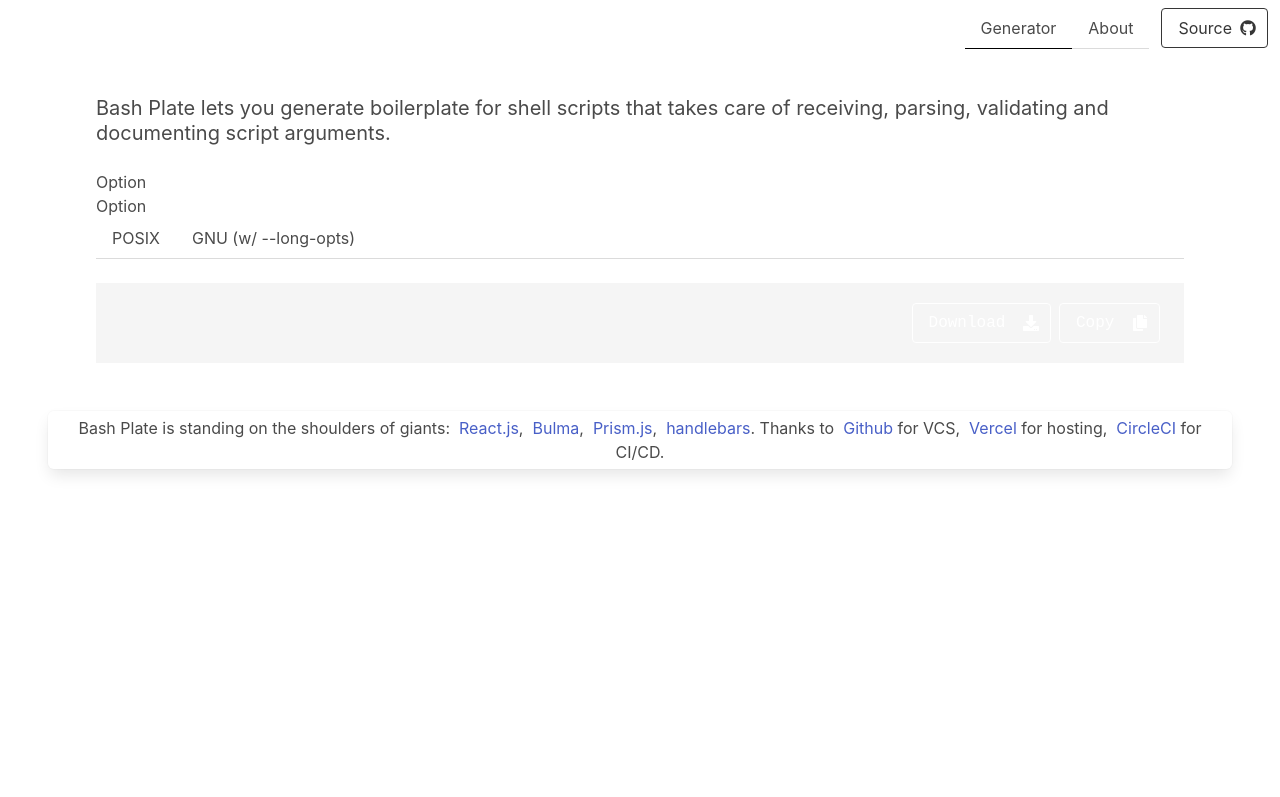
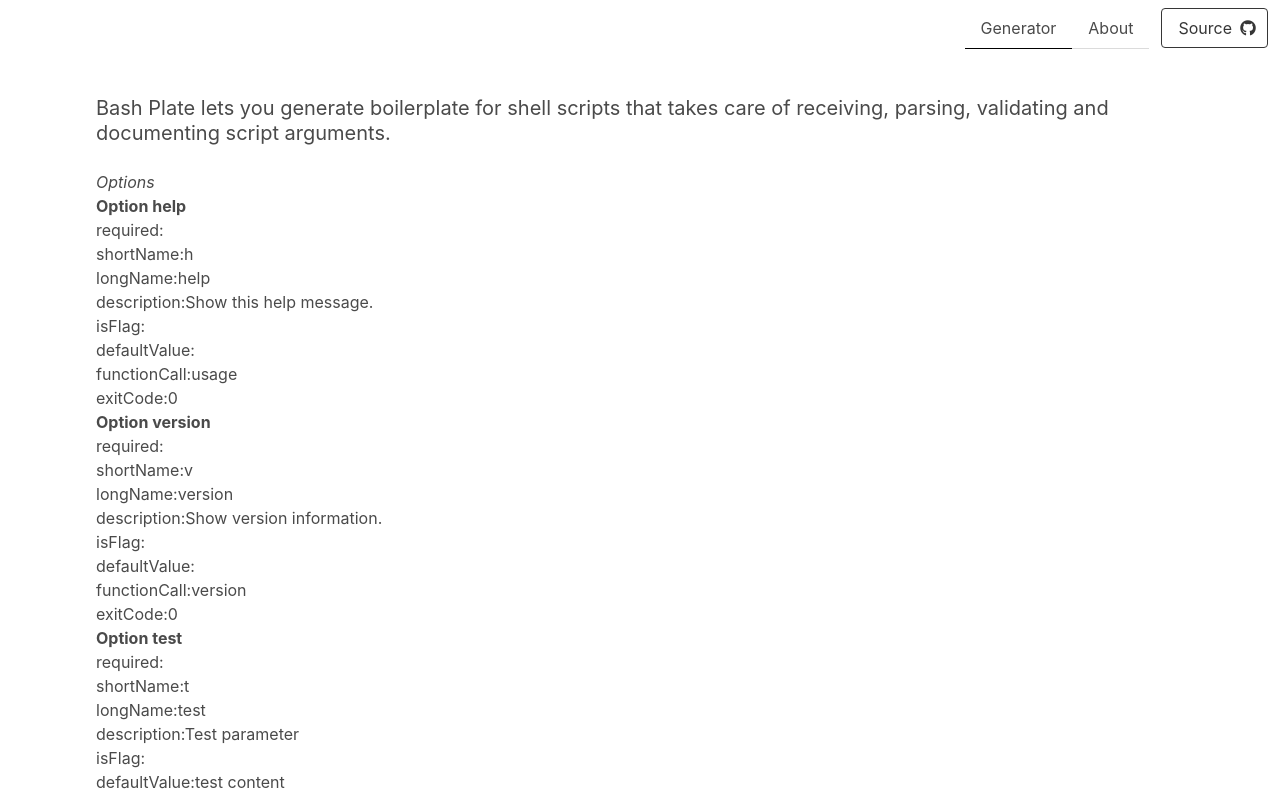
Before and after one commit to wwerner/bashplate, a React (Vite) app: page / in a window 1280 px wide. Shown: the top 797 px of the page. Built offline with nearby package versions, Linux system fonts and the light colour scheme.

Commit message:
Add option domain model

```diff
--- a/src/components/Option.tsx
+++ b/src/components/Option.tsx
@@ -1,5 +1,27 @@
 import * as React from "react";
+import { OptionData } from "~/options"
 
-export const Option = () => (
-    <div>Option</div>
+export const Option = ({
+    required,
+    shortName,
+    longName,
+    description,
+    isFlag,
+    defaultValue,
+    functionCall,
+    exitCode,
+}: OptionData) => (
+    <div>
+        <b>Option {longName}</b>
+        <ul>
+            <li>required:{required}</li>
+            <li>shortName:{shortName}</li>
+            <li>longName:{longName}</li>
+            <li>description:{description}</li>
+            <li>isFlag:{isFlag}</li>
+            <li>defaultValue:{defaultValue}</li>
+            <li>functionCall:{functionCall}</li>
+            <li>exitCode:{exitCode}</li>
+        </ul>
+    </div>
 )
--- /dev/null
+++ b/src/components/Options.tsx
@@ -0,0 +1,12 @@
+import * as React from "react";
+import { OptionData } from "~/options"
+import { Option } from "~/components"
+
+export const Options = (options: OptionData[]) => (
+    <div>
+        <em>Options</em>
+        {
+            Object.values(options).map(optionData => <Option {...optionData} />)
+        }
+    </div>
+)
--- a/src/components/index.ts
+++ b/src/components/index.ts
@@ -1,4 +1,5 @@
 export * from "./Navigation";
 export * from "./Footer";
 export * from "./Option";
+export * from "./Options";
 export * from "./Result";
--- /dev/null
+++ b/src/options.ts
@@ -0,0 +1,39 @@
+export interface OptionData {
+    required: boolean,
+    shortName: string,
+    longName: string,
+    description: string,
+    isFlag: boolean,
+    defaultValue?: string,
+    functionCall?: string,
+    exitCode?: number,
+}
+
+export const DefaultOptions : OptionData[] = [
+    {
+        required: false,
+        shortName: "h",
+        longName: "help",
+        description: "Show this help message.",
+        isFlag: true,
+        functionCall: "usage",
+        exitCode: 0
+    },
+    {
+        required: false,
+        shortName: "v",
+        longName: "version",
+        description: "Show version information.",
+        isFlag: true,
+        functionCall: "version",
+        exitCode: 0
+    },
+    {
+        required: false,
+        shortName: "t",
+        longName: "test",
+        description: "Test parameter",
+        isFlag: true,
+        defaultValue: "test content",
+    }
+]
--- a/src/views/Generator.tsx
+++ b/src/views/Generator.tsx
@@ -1,12 +1,12 @@
 import * as React from "react";
-import { Result, Option } from "~components";
+import { Result, Options } from "~components";
+import { DefaultOptions } from "~/options"
 
 export const Generator = () => (
     <div className="section">
         <h2 className="subtitle">Bash Plate lets you generate boilerplate for shell scripts that takes care of receiving, parsing,
       validating and documenting script arguments.</h2>
-        <Option />
-        <Option />
+        <Options {...DefaultOptions} />
 
         <Result />
     </div>
```
